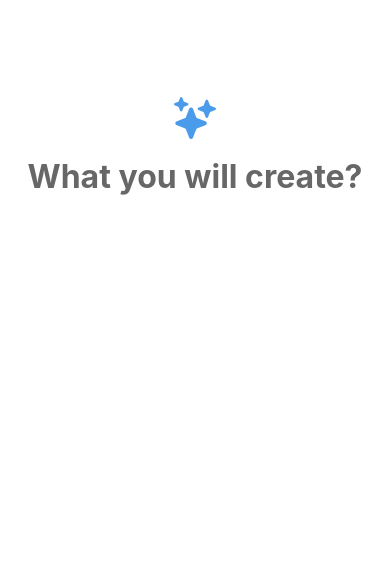
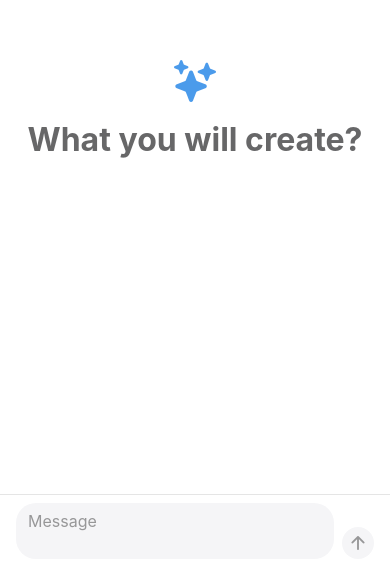
Before and after one commit to gui-zaf/atomic-ai, a React Native app: screen / in a window 390 px wide. Shown: the part 277-844 px from the top of the page. Built offline with nearby package versions, Linux system fonts and the light colour scheme.

Commit message:
Add chat input

```diff
--- a/App.tsx
+++ b/App.tsx
@@ -1,13 +1,26 @@
 import { StatusBar } from 'expo-status-bar';
 import { View } from 'react-native';
+import { SafeAreaProvider, SafeAreaView } from 'react-native-safe-area-context';
 import { WelcomeCreator } from './components/WelcomeCreator';
+import ChatInput from './components/ChatInput';
 import { colors } from './theme/theme';
 
 export default function App() {
+  const handleSendMessage = (message: string) => {
+    console.log('Message sent:', message);
+  };
+
   return (
-    <View style={{ flex: 1, backgroundColor: colors.background }}>
-      <WelcomeCreator />
-      <StatusBar style="auto" />
-    </View>
+    <SafeAreaProvider>
+      <View style={{ flex: 1, backgroundColor: colors.background }}>
+        <StatusBar style="auto" />
+        <SafeAreaView edges={['top']} style={{ flex: 1 }}>
+          <WelcomeCreator />
+        </SafeAreaView>
+        <SafeAreaView edges={['bottom']}>
+          <ChatInput onSend={handleSendMessage} />
+        </SafeAreaView>
+      </View>
+    </SafeAreaProvider>
   );
 }
--- /dev/null
+++ b/components/ChatInput.tsx
@@ -0,0 +1,104 @@
+import React, { useState } from 'react';
+import {
+  View,
+  TextInput,
+  StyleSheet,
+  TouchableOpacity,
+  Platform,
+  Keyboard,
+} from 'react-native';
+import { Ionicons } from '@expo/vector-icons';
+import { colors } from '../theme/theme';
+
+interface ChatInputProps {
+  onSend: (message: string) => void;
+}
+
+const ChatInput = ({ onSend }: ChatInputProps) => {
+  const [message, setMessage] = useState('');
+
+  const handleSend = () => {
+    if (message.trim()) {
+      onSend(message.trim());
+      setMessage('');
+      Keyboard.dismiss();
+    }
+  };
+
+  return (
+    <View style={styles.container}>
+      <View style={styles.inputContainer}>
+        <TextInput
+          style={styles.input}
+          placeholder="Message"
+          placeholderTextColor={colors.subtext}
+          value={message}
+          onChangeText={setMessage}
+          multiline
+          returnKeyType="send"
+          onSubmitEditing={handleSend}
+        />
+        <TouchableOpacity
+          style={[
+            styles.sendButton,
+            message.trim() ? styles.sendButtonActive : styles.sendButtonInactive,
+          ]}
+          onPress={handleSend}
+          disabled={!message.trim()}
+        >
+          <Ionicons
+            name="arrow-up"
+            size={20}
+            color={message.trim() ? '#fff' : colors.subtext}
+          />
+        </TouchableOpacity>
+      </View>
+    </View>
+  );
+};
+
+const styles = StyleSheet.create({
+  container: {
+    paddingHorizontal: 16,
+    paddingVertical: 8,
+    borderTopWidth: 1,
+    borderTopColor: 'rgba(0, 0, 0, 0.1)',
+    backgroundColor: colors.background,
+  },
+  inputContainer: {
+    flexDirection: 'row',
+    alignItems: 'flex-end',
+    gap: 8,
+  },
+  input: {
+    flex: 1,
+    fontSize: 16,
+    paddingHorizontal: 12,
+    paddingVertical: 8,
+    paddingRight: 40,
+    backgroundColor: colors.surface,
+    borderRadius: 20,
+    maxHeight: 100,
+    minHeight: 36,
+    ...Platform.select({
+      ios: {
+        paddingTop: 8,
+      },
+    }),
+  },
+  sendButton: {
+    width: 32,
+    height: 32,
+    borderRadius: 16,
+    justifyContent: 'center',
+    alignItems: 'center',
+  },
+  sendButtonActive: {
+    backgroundColor: colors.primary,
+  },
+  sendButtonInactive: {
+    backgroundColor: colors.surface,
+  },
+});
+
+export default ChatInput;
--- a/package.json
+++ b/package.json
@@ -13,7 +13,8 @@
     "expo-status-bar": "~2.2.3",
     "lottie-react-native": "7.2.2",
     "react": "19.0.0",
-    "react-native": "0.79.2"
+    "react-native": "0.79.2",
+    "react-native-safe-area-context": "^5.4.1"
   },
   "devDependencies": {
     "@babel/core": "^7.25.2",
```
Also changed, not shown: 1 other file (tests, documents, lock files or other folders).
